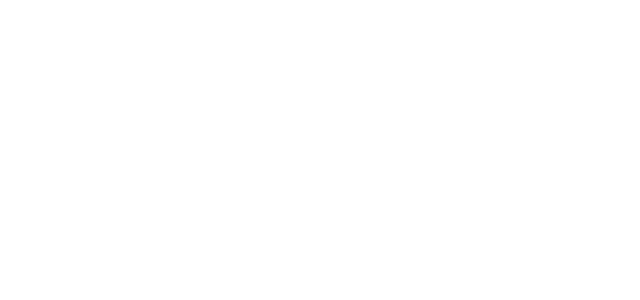
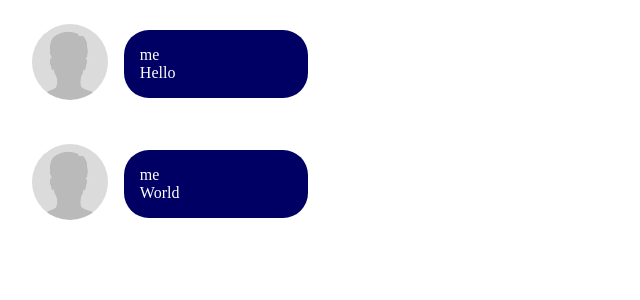
Before and after one commit to Aaronkst/react-test, a React (Create React App) app: page / in a window 1280 px wide. Shown: the top 300 px of the page, without its empty margins (0-640 px from the left). Built offline with nearby package versions, Linux system fonts and the light colour scheme.

Commit message:
Add Message Component

```diff
--- a/src/App.tsx
+++ b/src/App.tsx
@@ -1,7 +1,13 @@
 import React from "react";
+import Message from "./components/Message";
 
 const App = () => {
-  return <div className="App"></div>;
+  return (
+    <div>
+      <Message sender="me" message="Hello" />
+      <Message sender="me" message="World" />
+    </div>
+  );
 };
 
 export default App;
--- /dev/null
+++ b/src/assets/styles/message.css
@@ -0,0 +1,42 @@
+img {
+  height: 100%;
+  width: 100%;
+  border-radius: 50%;
+  overflow: hidden;
+}
+
+p {
+  margin: 0;
+  padding: 0;
+}
+
+.img-wrapper {
+  width: 10%;
+  margin: 1rem;
+}
+
+.chat-bubble-wrapper {
+  display: flex;
+  margin: .5rem;
+  max-width: 60%;
+  align-items: center;
+}
+
+.text-wrapper {
+  background-color: rgba(0, 0, 100);
+  color: white;
+  padding: 1rem;
+  max-width: 90%;
+  min-width: 20%;
+  border-radius: 25px;
+}
+
+.pull-left {
+  align-self: left;
+  flex-direction: row;
+}
+
+.pull-right {
+  align-self: right;
+  flex-direction: row-reverse;
+}
--- /dev/null
+++ b/src/components/Message.tsx
@@ -0,0 +1,38 @@
+import React from "react";
+import "../assets/styles/message.css";
+import defaultAvatar from "../assets/images/default_avatar.jpg";
+
+interface IProps {
+  sender: string;
+  message: string;
+}
+
+const Message = ({ sender, message }: IProps): JSX.Element => {
+  const currentUser = sessionStorage.getItem("uid");
+
+  const [isSender, setIsSender] = React.useState(false);
+
+  React.useEffect(() => {
+    if (currentUser === sender) setIsSender(true);
+  }, [currentUser, isSender, sender]);
+
+  return (
+    <div
+      className={
+        isSender
+          ? "pull-right chat-bubble-wrapper"
+          : "pull-left chat-bubble-wrapper"
+      }
+    >
+      <div className="img-wrapper">
+        <img src={defaultAvatar} alt={"default_avatar"} />
+      </div>
+      <div className="text-wrapper">
+        <p>{isSender ? "You" : sender}</p>
+        <p>{message}</p>
+      </div>
+    </div>
+  );
+};
+
+export default Message;
```
Also changed, not shown: src/assets/images/default_avatar.jpg (added).
